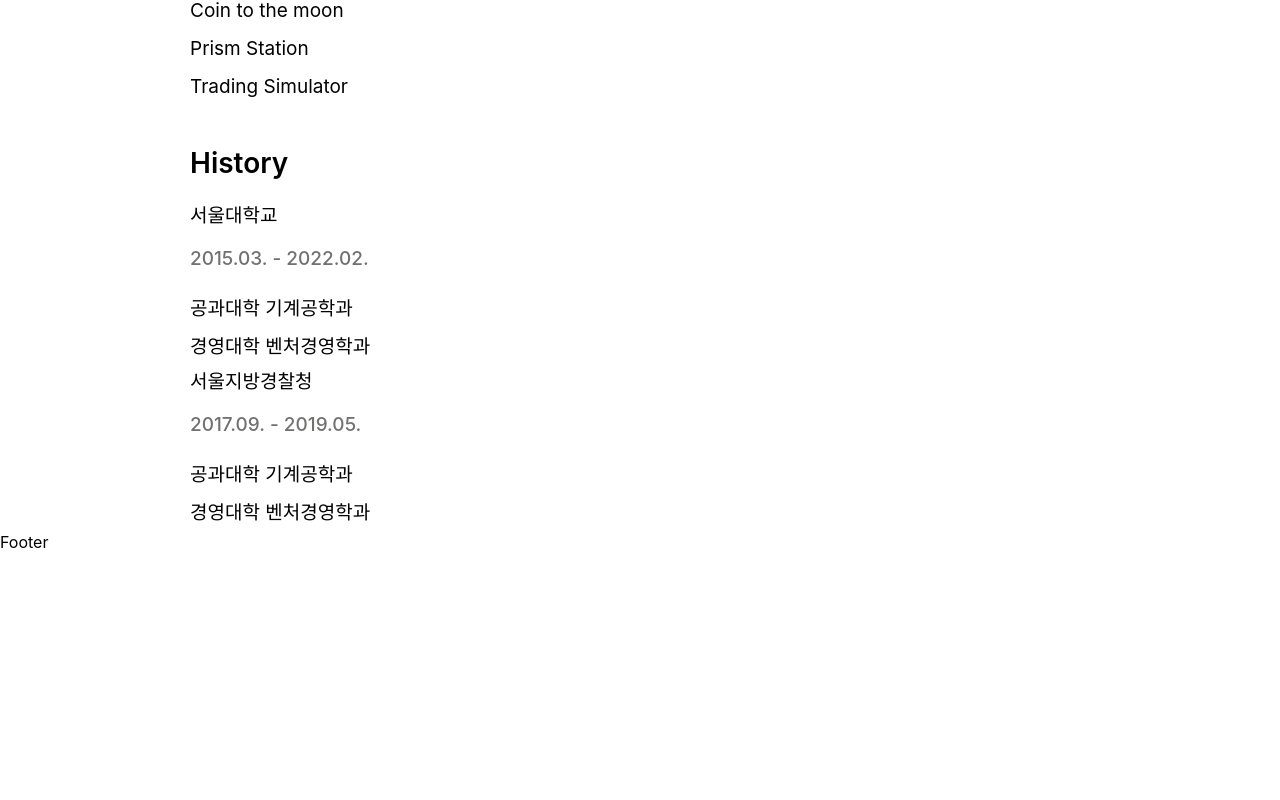
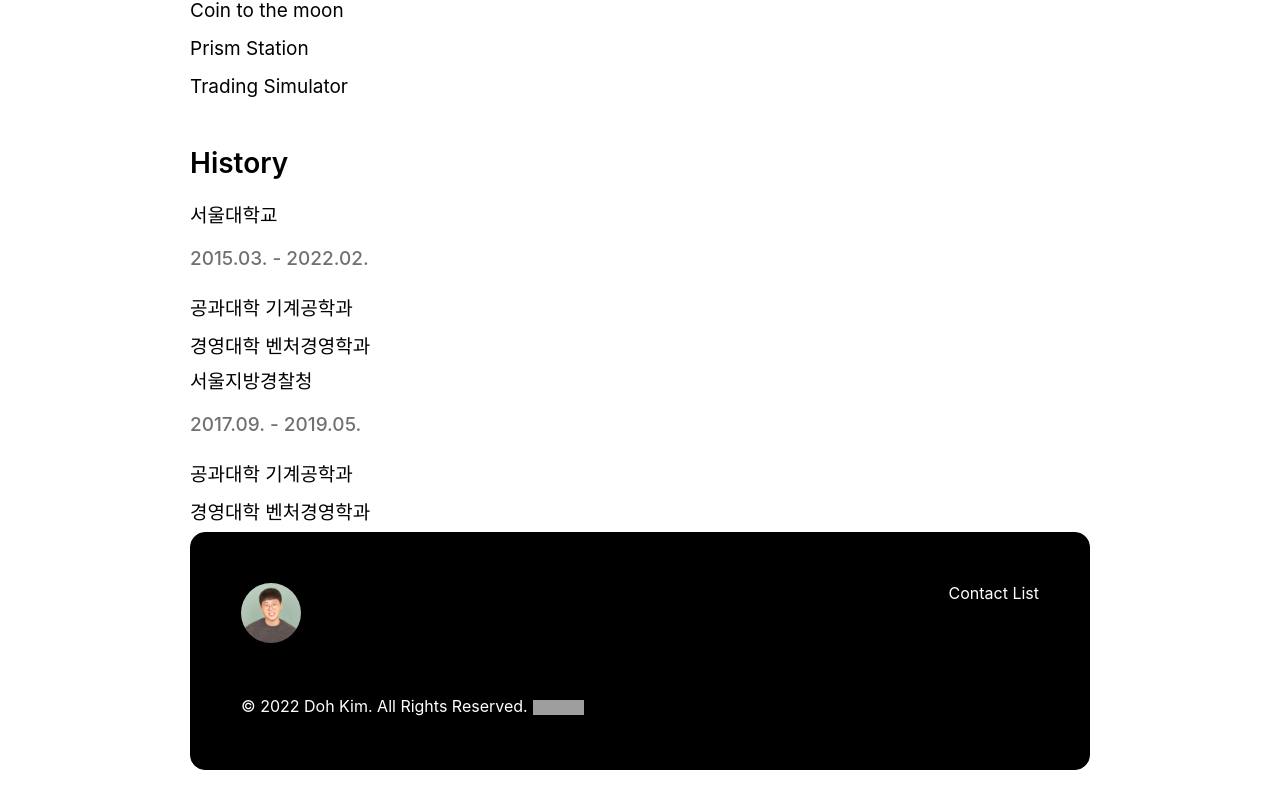
Before and after one commit to d5br5/d5br5.dev, a Next.js app: page / in a window 1280 px wide. Shown: the part 4280-5080 px from the top of the page. Before the commit the page ends 4832 px from the top, so only its background shows below. Built offline with nearby package versions, Linux system fonts and the light colour scheme; grey boxes are pictures that could not be loaded.

Commit message:
footer architecture

```diff
--- a/components/Footer/index.tsx
+++ b/components/Footer/index.tsx
@@ -1,5 +1,35 @@
+import { Container } from "../../styles";
+import { Box, Top, ImgBox, CCBox } from "./styles";
+import Image from "next/image";
 const Footer = () => {
-	return <div>Footer</div>;
+	return (
+		<Container>
+			<Box>
+				<Top>
+					<ImgBox>
+						<Image src="/square.jpg" alt="profile" width="60px" height="60px" />
+					</ImgBox>
+					<div>Contact List</div>
+				</Top>
+				<CCBox>
+					<div> © 2022 Doh Kim. All Rights Reserved.</div>
+					<a
+						href="https://www.webfreecounter.com/"
+						target="_blank"
+						rel="noopener noreferrer"
+						style={{ marginTop: "5.5px", marginLeft: "5px" }}
+					>
+						<Image
+							src="https://www.cutercounter.com/hits.php?id=huxkkfpd&nd=6&style=2"
+							alt="hit counter"
+							width="51px"
+							height="15px"
+						/>
+					</a>
+				</CCBox>
+			</Box>
+		</Container>
+	);
 };
 
 export default Footer;
--- /dev/null
+++ b/components/Footer/styles.tsx
@@ -0,0 +1,31 @@
+import styled from "styled-components";
+
+export const Box = styled.div`
+	width: 100%;
+	border: 1px black solid;
+	border-radius: 15px;
+	margin-bottom: 30px;
+	padding: 50px 50px;
+	background: black;
+	color: white;
+	display: flex;
+	flex-direction: column;
+	gap: 50px;
+`;
+
+export const Top = styled.div`
+	display: flex;
+	justify-content: space-between;
+`;
+
+export const ImgBox = styled.div`
+	width: 60px;
+	height: 60px;
+	border-radius: 50px;
+	overflow: hidden;
+`;
+
+export const CCBox = styled.div`
+	display: flex;
+	align-items: center;
+`;
--- a/next.config.js
+++ b/next.config.js
@@ -10,7 +10,7 @@
 
 const nextConfig = {
 	reactStrictMode: true,
-
+	images: { domains: ["www.webfreecounter.com", "www.cutercounter.com"] },
 	async rewrites() {
 		return [
 			{
```
